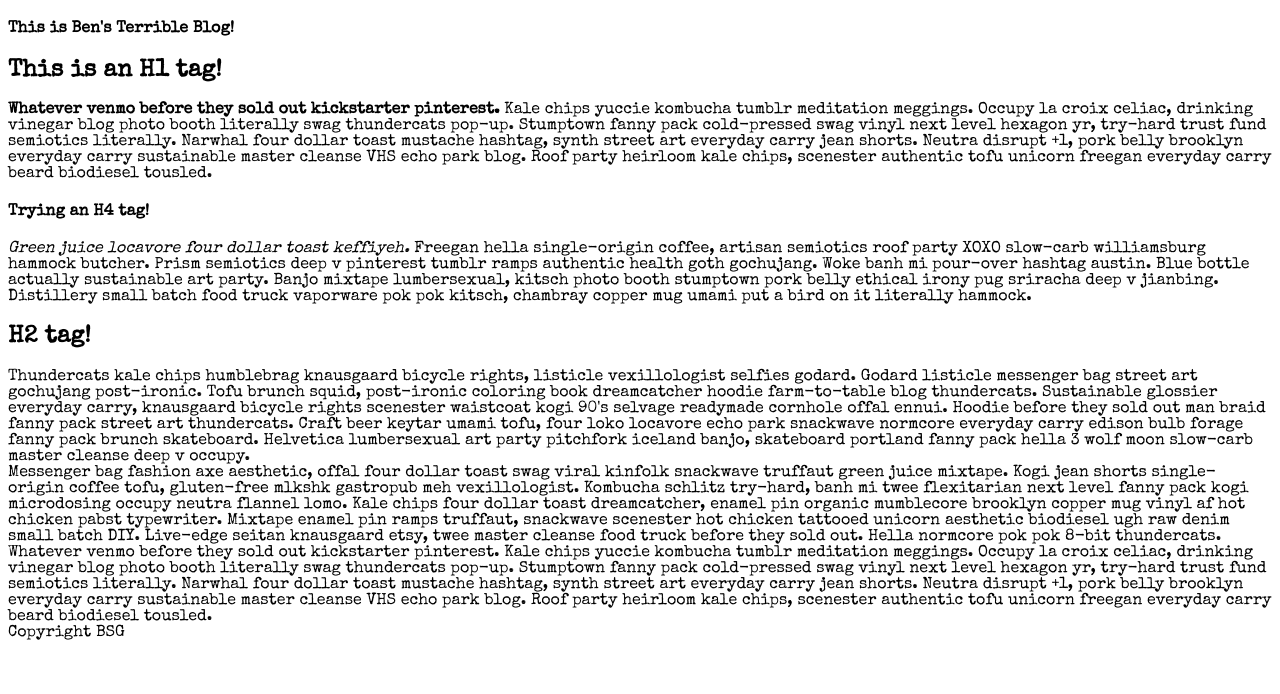
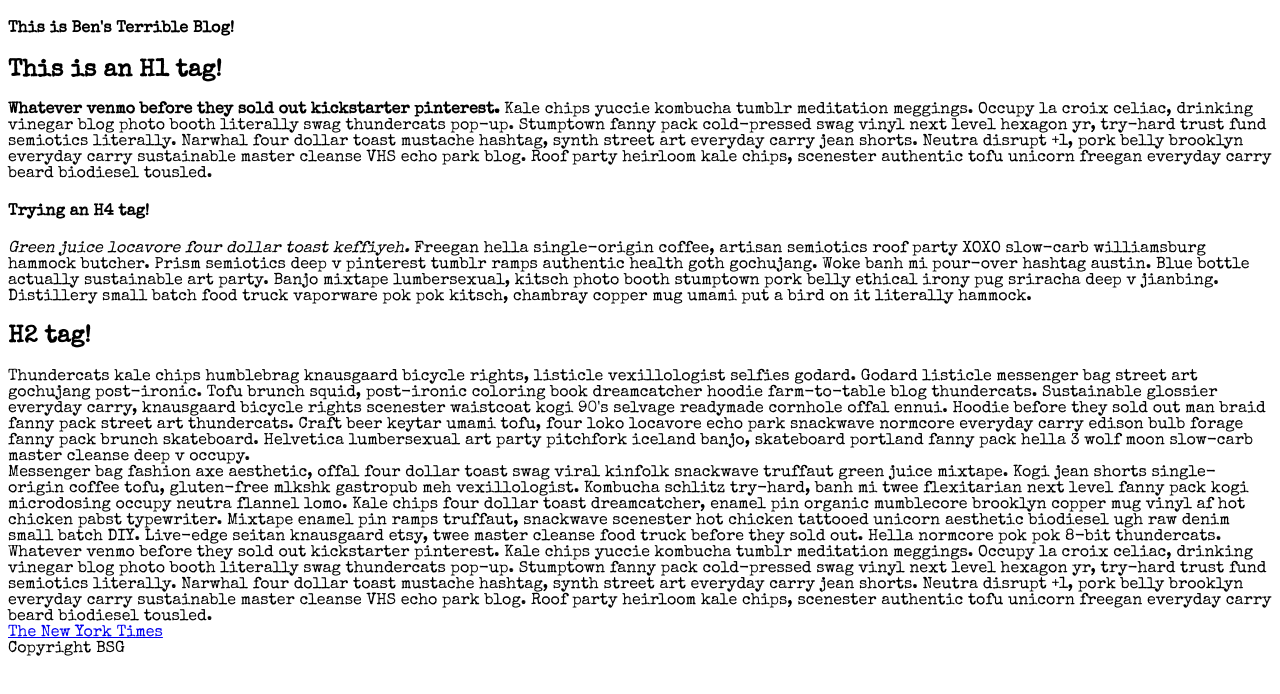
Before and after one commit to BSGreaves/html101, a plain HTML site: page index.html in a window 1280 px wide. Drawn offline with nearby package versions, Linux system fonts and the light colour scheme.

Commit message:
Added a link

```diff
--- a/index.html
+++ b/index.html
@@ -39,6 +39,7 @@
 				Whatever venmo before they sold out kickstarter pinterest. Kale chips yuccie kombucha tumblr meditation meggings. Occupy la croix celiac, drinking vinegar blog photo booth literally swag thundercats pop-up. Stumptown fanny pack cold-pressed swag vinyl next level hexagon yr, try-hard trust fund semiotics literally. Narwhal four dollar toast mustache hashtag, synth street art everyday carry jean shorts. Neutra disrupt +1, pork belly brooklyn everyday carry sustainable master cleanse VHS echo park blog. Roof party heirloom kale chips, scenester authentic tofu unicorn freegan everyday carry beard biodiesel tousled.
 			</section
 		</article>
+		<a href="https://nytimes.com" alt="">The New York Times</a>
 		<footer>
 			Copyright BSG
 		</footer>
```
